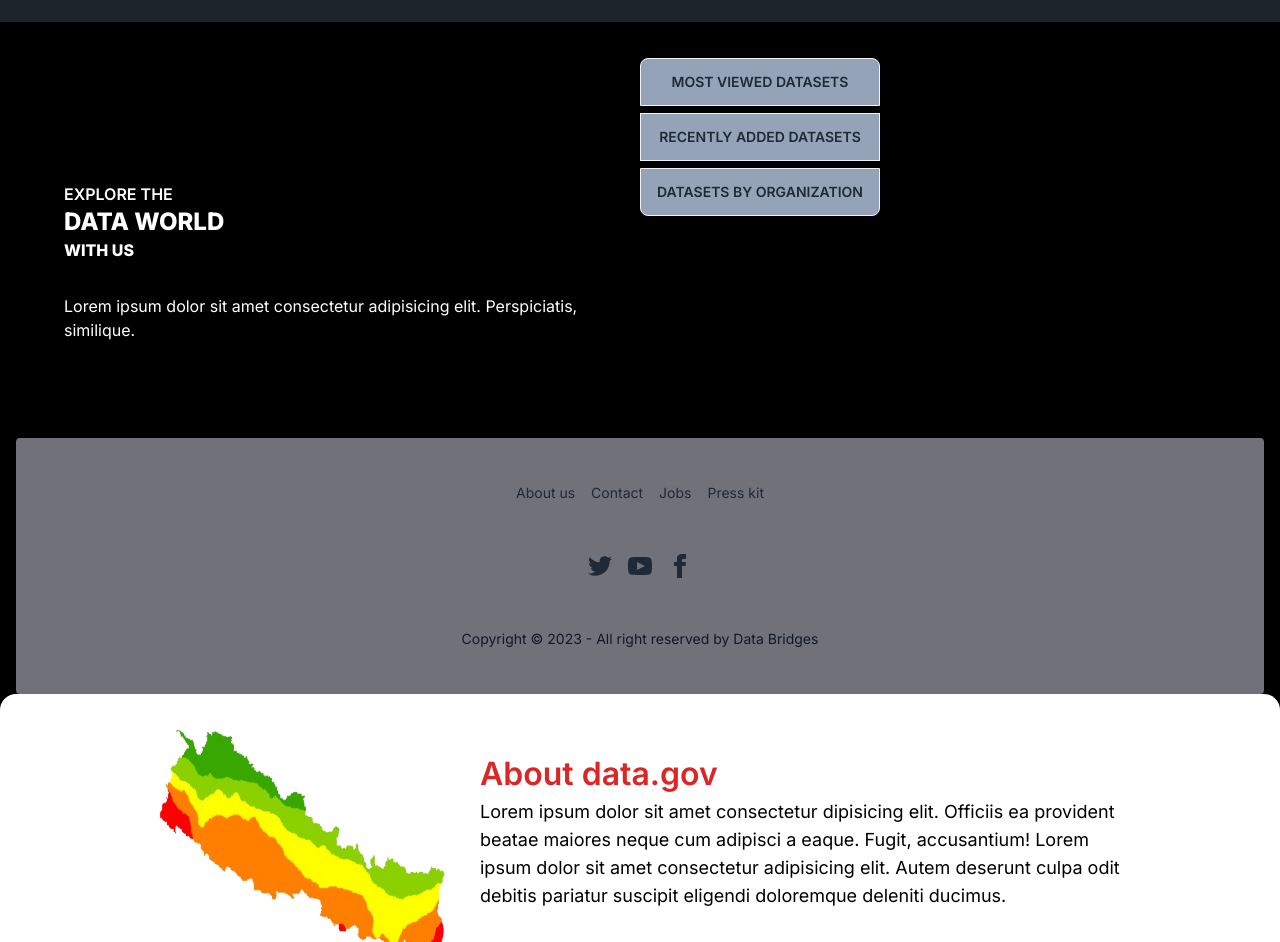
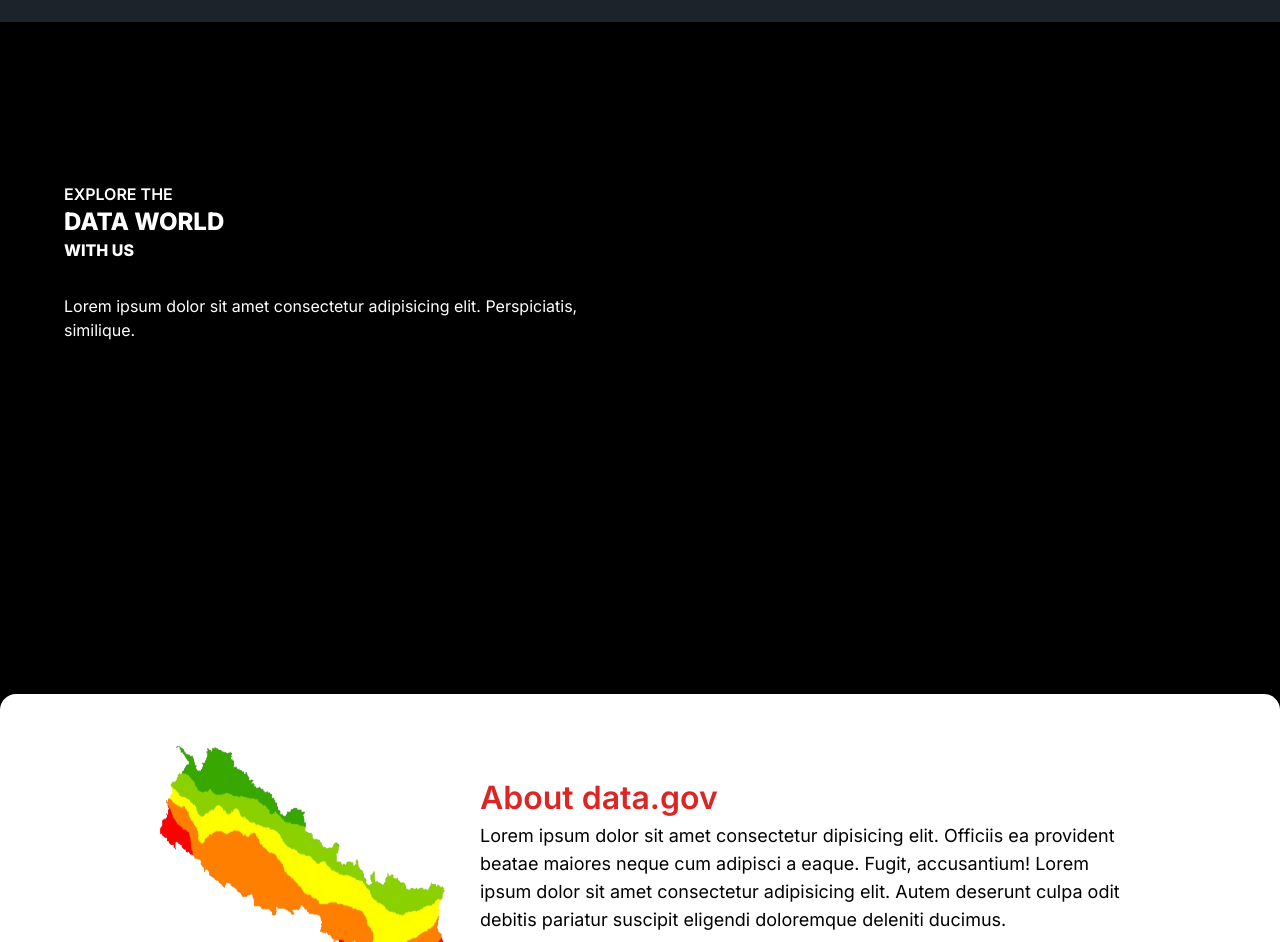
Before and after one commit to bhattaraisushma/DataB, a Next.js app in the folder frontend/: page / in a window 1280 px wide. Shown: the part 90-1032 px from the top of the page. Built offline with nearby package versions, Linux system fonts and the light colour scheme.

Commit message:
componet

```diff
--- a/frontend/app/components/Leftside.js
+++ b/frontend/app/components/Leftside.js
@@ -14,8 +14,8 @@
         <div>
 
         <div className=" bg-white w-screen    mt-[22rem]  pl-[10rem] rounded-2xl flex flex-row">
-        <Image  className="h-[20rem]  w-[20rem] " src={photo}/>
-   <div><p className='text-red-600  text-[2rem] font-semibold mt-14'>About data.gov</p>
+      <div >  <Image  className="h-[20rem]  w-[20rem]  mt-[1rem]" src={photo}/></div>
+   <div><p className='text-red-600  text-[2rem] font-semibold mt-[5rem]'>About data.gov</p>
     <p className='text-black text-lg w-[40rem]'>Lorem ipsum dolor sit amet consectetur dipisicing elit. Officiis ea provident beatae maiores neque cum adipisci a eaque. Fugit, accusantium! Lorem ipsum dolor sit amet consectetur adipisicing elit. Autem deserunt culpa odit debitis pariatur suscipit eligendi doloremque deleniti ducimus.</p>
     <button className="btn btn-info rounded-[12rem]  bg-green-400 w-[8rem] text-white mt-[5rem]  ml-10">Info</button>
   </div>
--- a/frontend/app/components/Rightside.js
+++ b/frontend/app/components/Rightside.js
@@ -5,19 +5,16 @@
 function Rightside() {
   return (
     <div >
-      <div className='pl-[40rem]'>
+      <div className='pl-[40rem] '>
       <Image className=" mt-7 w-[40rem] "src={photo}/>
       </div>
       <div>
-        <section>
-          <div className="join join-vertical">
-            <button className="btn join-item my-2 bg-slate-400 hover:bg-white">Most Viewed Datasets</button>
-            <button className="btn join-item my-2 bg-slate-400 hover:bg-white">Recently Added Datasets</button>
-            <button className="btn join-item my-2 bg-slate-400 hover:bg-white">Datasets by Organization</button>
-          </div>
 
-        </section>
+
+
+
       </div>
+
     </div>
   )
 }
--- a/frontend/app/layout.js
+++ b/frontend/app/layout.js
@@ -21,7 +21,7 @@
           <div className='flex justify-between flex-col w-screen'>
             <Navbar/>
             {children}
-            <Footer/>
+            {/* <Footer/> */}
 
           </div>
        </ReduxProvider></body>
```
